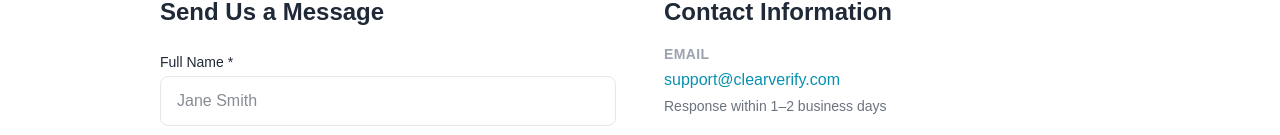
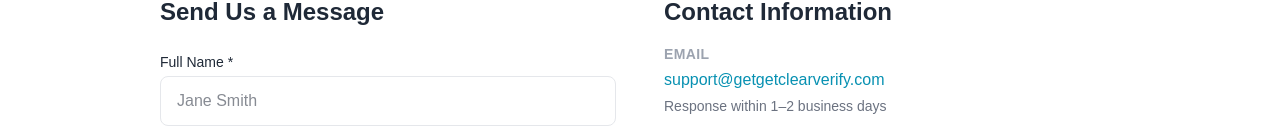
Before and after one commit to Textingman/org23224-clearverify, a Next.js app: page /contact in a window 1280 px wide. Shown: the part 360-495 px from the top of the page. Built offline with nearby package versions, Linux system fonts and the light colour scheme.

Commit message:
Update domain to www.getclearverify.com and email to support@getclearverify.com

```diff
--- a/app/contact/page.tsx
+++ b/app/contact/page.tsx
@@ -79,7 +79,7 @@ export default function ContactPage() {
               <div className="space-y-4">
                 <div>
                   <h3 className="text-sm font-semibold uppercase tracking-wide mb-1" style={{ color: '#9CA3AF' }}>Email</h3>
-                  <a href="mailto:support@clearverify.com" className="text-base font-medium hover:underline" style={{ color: '#0891B2' }}>support@clearverify.com</a>
+                  <a href="mailto:support@getgetclearverify.com" className="text-base font-medium hover:underline" style={{ color: '#0891B2' }}>support@getgetclearverify.com</a>
                   <p className="text-sm mt-1" style={{ color: '#6B7280' }}>Response within 1–2 business days</p>
                 </div>
                 <div>
```
